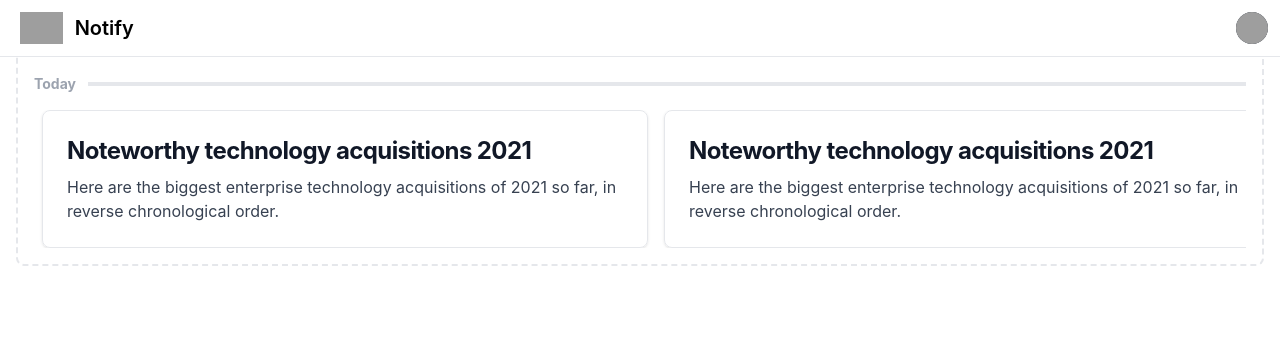
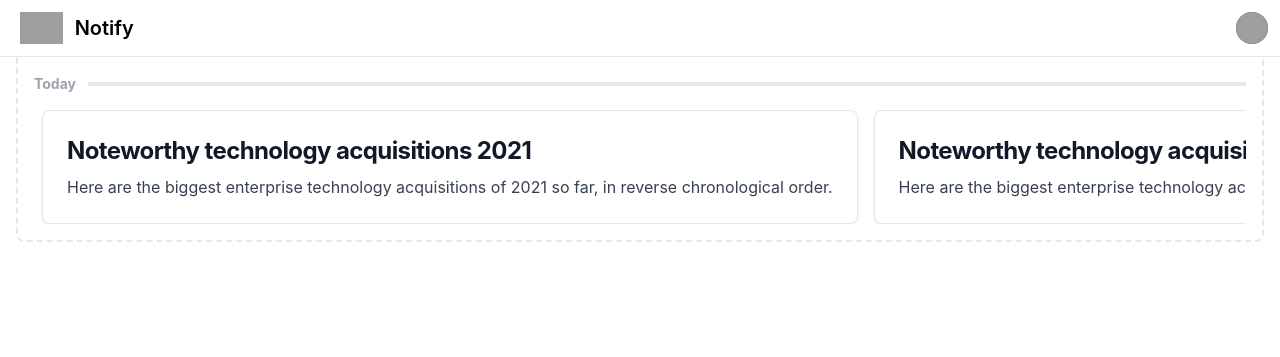
Before and after one commit to alfroeha/notify, a Django app: page / in a window 1280 px wide. Shown: the top 357 px of the page. Run offline with Django 4.2, Linux system fonts and the light colour scheme; some libraries are stand-ins or nearby versions; grey boxes are pictures that could not be loaded.

Commit message:
update carousel

```diff
--- a/dashboard/templates/components/Card.html
+++ b/dashboard/templates/components/Card.html
@@ -1,4 +1,4 @@
-<a href="#" class="flex-none mx-2 w-1/2 md:w-1/3 p-6 border border-gray-200 rounded-lg shadow hover:bg-gray-100 dark:bg-gray-800 dark:border-gray-700 dark:hover:bg-gray-700">
+<a href="#" class="flex-none mx-2 w-1/3 md:w-1/2 p-2 md:p-6 border border-gray-200 rounded-lg shadow hover:bg-gray-100 dark:bg-gray-800 dark:border-gray-700 dark:hover:bg-gray-700">
   <h5 class="mb-2 text-2xl font-bold tracking-tight text-gray-900 dark:text-white">Noteworthy technology acquisitions 2021</h5>
   <p class="font-normal text-gray-700 dark:text-gray-400">Here are the biggest enterprise technology acquisitions of 2021 so far, in reverse chronological order.</p>
 </a>
```
